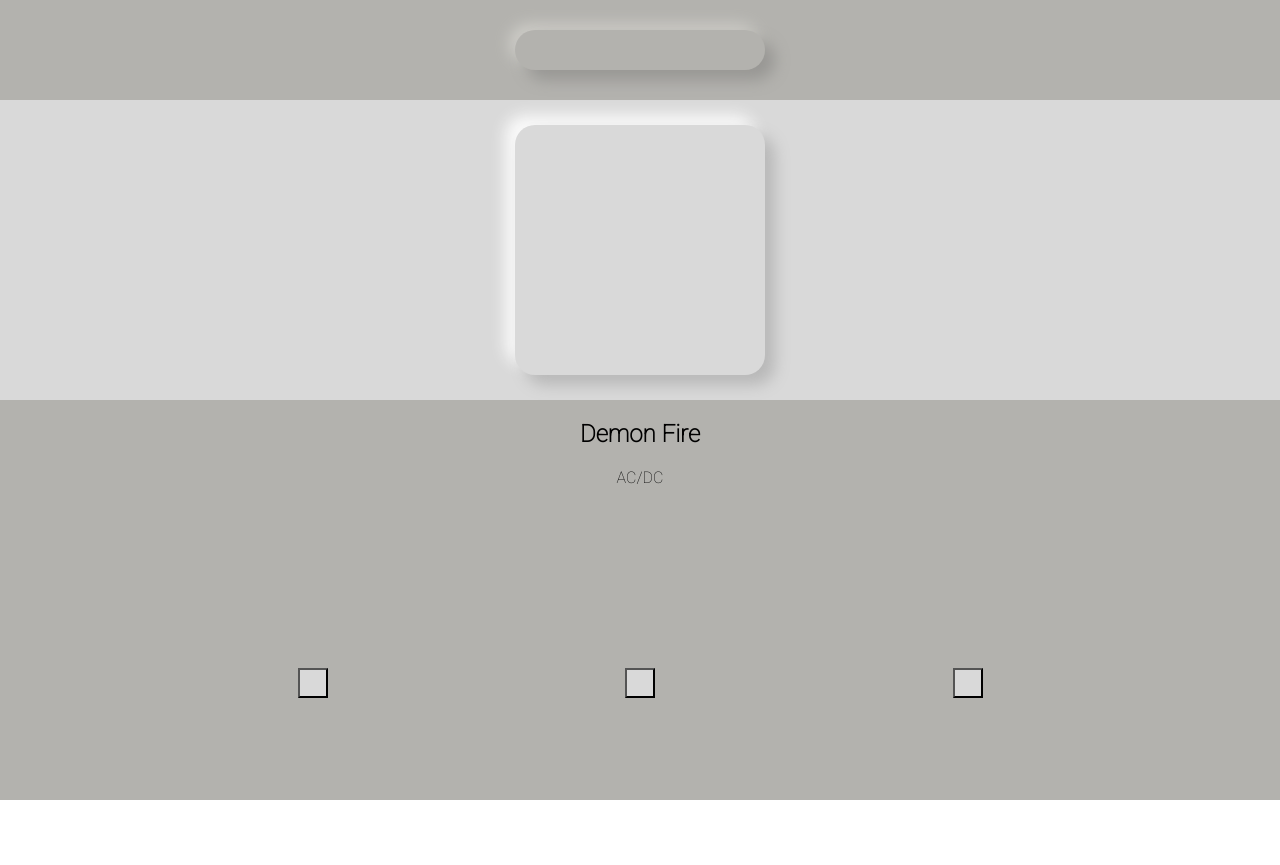
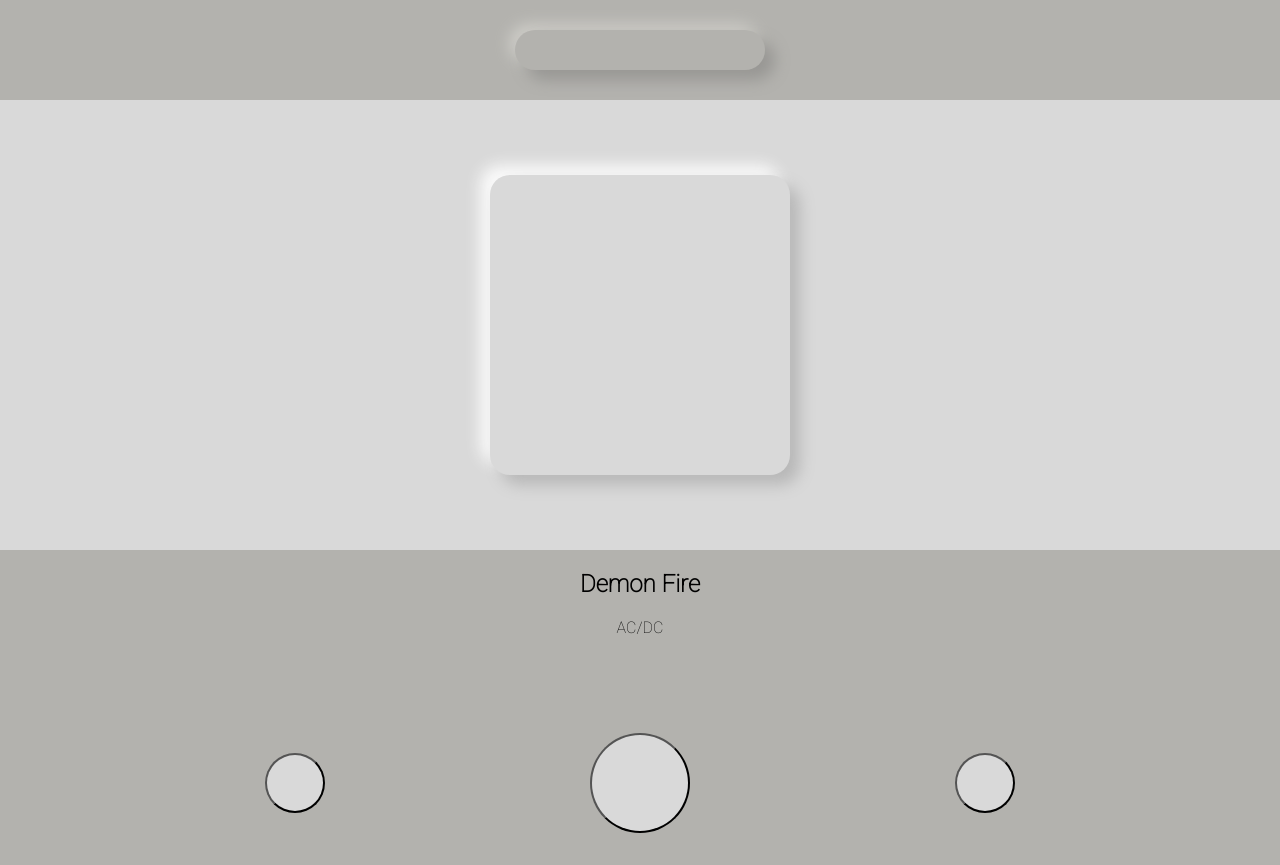
Before and after one commit to UboldiTIC/music_player_frontend_neumorphism, a plain HTML site: page index.html in a window 1280 px wide. Before the commit the page ends 800 px from the top, so only its background shows below. Drawn offline with Linux system fonts and the light colour scheme.

Commit message:
Update style.css with buttons

```diff
--- a/style.css
+++ b/style.css
@@ -16,7 +16,7 @@
 
 .wrapper {
   display: grid;
-  grid-template-rows: 100px 300px auto auto;
+  grid-template-rows: 100px 450px 150px auto;
   height: 100vh;
   background-color: var(--background-bold);
 
@@ -49,8 +49,8 @@
 }
 
 .cards div {
-  width: 250px;
-  height: 250px;
+  width: 300px;
+  height: 300px;
   display: flex;
   border-radius: 20px;
   background-color: var(--background-light);
@@ -83,7 +83,13 @@
     align-items: center;
 }
 .buttons button {
-    width: 30px;
-    height: 30px;
-    background-color: var(--background-light);
+  width: 60px;
+  height: 60px;
+  border-radius: 50%;
+  background-color: var(--background-light);
 }
+button.button-center {
+  width: 100px;
+  height: 100px;
+
+}
```
